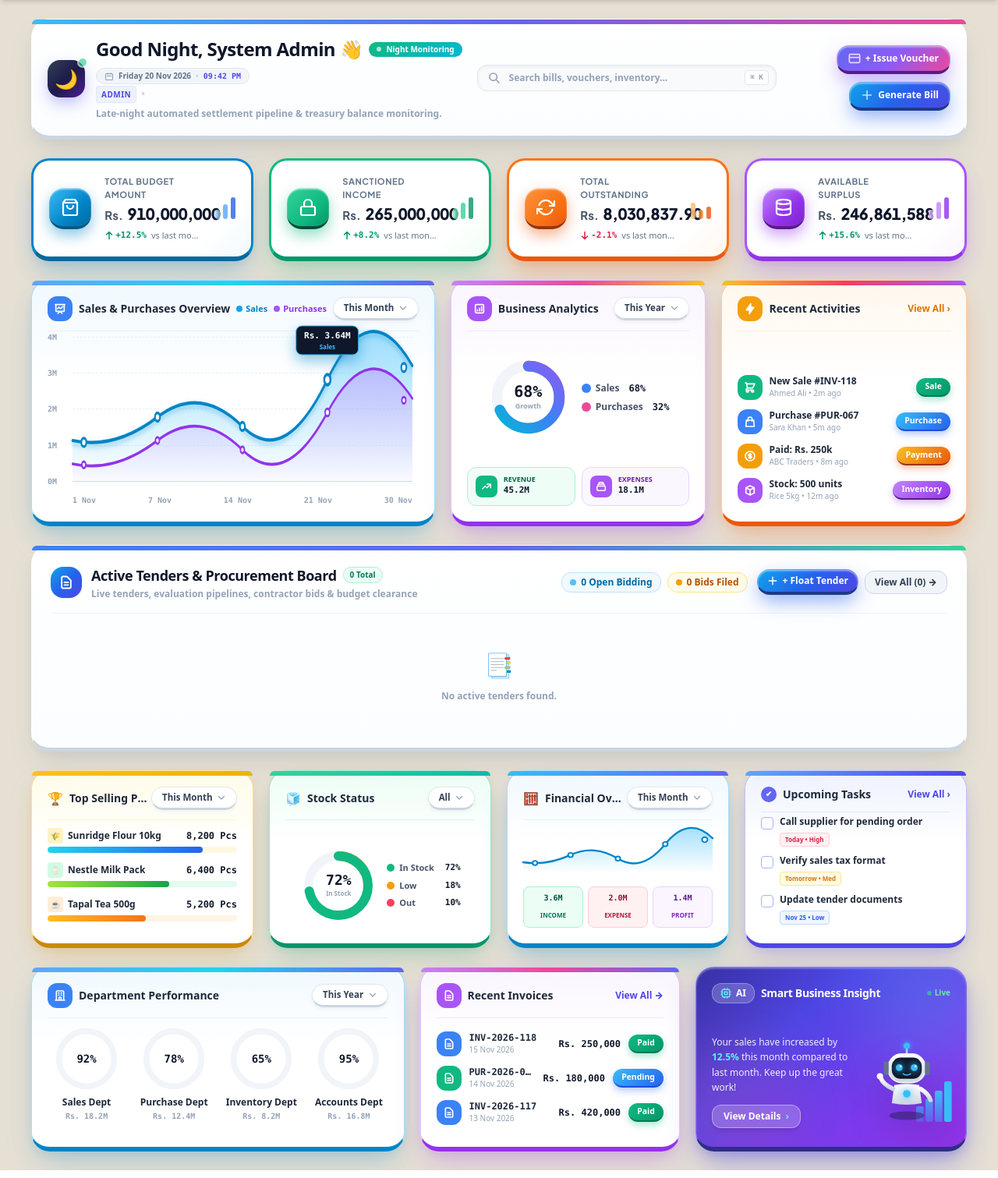
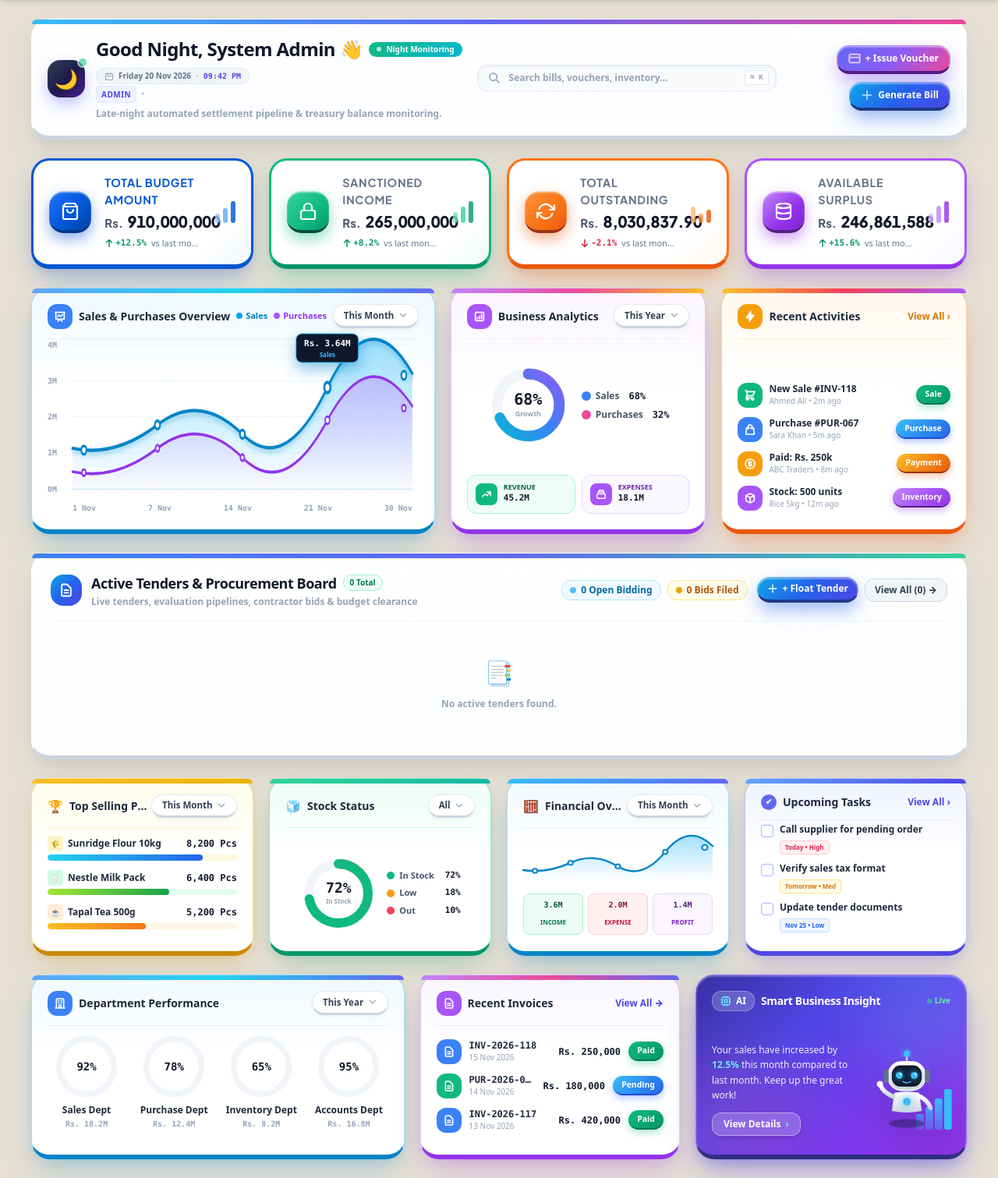
Before and after one commit to muhammadwaleed12236/tendermanagement, a Laravel app: page /dashboard in a window 1280 px wide. Shown: the part 96-1607 px from the top of the page at 78% size. Run offline with Laravel 12, Linux system fonts and the light colour scheme; a user stored in the database is signed in; data comes from the database, SQL or seed files in the repository; data that the repository does not hold is empty; style sheets or scripts are compiled from the project's sources.

Commit message:
style: set TOTAL BUDGET AMOUNT color to #0056d2, card border to #0056d2, and all stat card titles font size to 0.9rem

```diff
--- a/resources/views/dashboard.blade.php
+++ b/resources/views/dashboard.blade.php
@@ -9,6 +9,7 @@
             background-color: #e6e0d4;
             background-image: none;
             min-height: 100vh;
+            width: 100%;
             position: relative;
             overflow-x: hidden;
             font-family: system-ui, -apple-system, BlinkMacSystemFont, 'Segoe UI', Roboto, Oxygen, Ubuntu, Cantarell, sans-serif;
@@ -271,18 +272,19 @@
 
         /* 1. Electric Blue Card (TOTAL BUDGET AMOUNT) */
         .stat-card-blue {
-            background: linear-gradient(135deg, #ffffff 0%, #ffffff 80%, #f0f9ff 100%);
-            border: 3px solid #0284c7;
-            border-bottom: 6.5px solid #0369a1;
+            background: linear-gradient(135deg, #ffffff 0%, #ffffff 80%, #f0f7ff 100%);
+            border: 3px solid #0056d2;
+            border-bottom: 6.5px solid #0056d2;
             box-shadow:
-                0 16px 32px -6px rgba(2, 132, 199, 0.32),
+                0 16px 32px -6px rgba(0, 86, 210, 0.32),
                 0 4px 12px rgba(0, 0, 0, 0.05),
                 inset 0 2px 2px rgba(255, 255, 255, 0.95);
         }
         .stat-card-3d-wrap:hover .stat-card-blue {
+            border-color: #0056d2;
             border-bottom-width: 8px;
             box-shadow:
-                0 22px 42px -6px rgba(2, 132, 199, 0.45),
+                0 22px 42px -6px rgba(0, 86, 210, 0.45),
                 0 8px 18px rgba(0, 0, 0, 0.08),
                 inset 0 2px 2px rgba(255, 255, 255, 0.95);
         }
@@ -358,10 +360,10 @@
         }
 
         .candy-icon-blue {
-            background: linear-gradient(135deg, #38bdf8 0%, #0284c7 60%, #0369a1 100%);
+            background: linear-gradient(135deg, #1d72fe 0%, #0056d2 60%, #003ea1 100%);
             border-top: 1.5px solid rgba(255, 255, 255, 0.7);
-            border-bottom: 4px solid #075985;
-            box-shadow: 0 8px 18px rgba(2, 132, 199, 0.45), inset 0 1px 2px rgba(255, 255, 255, 0.6);
+            border-bottom: 4px solid #00358a;
+            box-shadow: 0 8px 18px rgba(0, 86, 210, 0.45), inset 0 1px 2px rgba(255, 255, 255, 0.6);
         }
         .candy-icon-green {
             background: linear-gradient(135deg, #34d399 0%, #10b981 60%, #059669 100%);
@@ -385,12 +387,16 @@
         /* High-Contrast Card Typography */
         .stat-card-label {
             font-family: 'Plus Jakarta Sans', 'Inter', system-ui, sans-serif;
-            font-size: 0.7rem;
+            font-size: 0.9rem !important;
             font-weight: 700;
             letter-spacing: 0.05em;
             color: #64748b;
             text-transform: uppercase;
             display: block;
+        }
+
+        .stat-card-blue .stat-card-label {
+            color: #0056d2 !important;
         }
 
         .stat-card-value {
@@ -670,7 +676,7 @@
 
                         <!-- Center: Content -->
                         <div class="min-w-0 flex-1 px-1">
-                            <span class="stat-card-label">TOTAL BUDGET AMOUNT</span>
+                            <span class="stat-card-label" style="color: #0056d2; font-size: 0.9rem;">TOTAL BUDGET AMOUNT</span>
                             <div class="text-lg xl:text-xl 2xl:text-2xl stat-card-value my-0.5 whitespace-nowrap">
                                 <span class="stat-card-currency">Rs.</span>
                                 <span data-counter-target="{{ (int)($stats['total_budget'] > 0 ? $stats['total_budget'] : 910000000) }}">
@@ -690,7 +696,7 @@
                         <div class="flex items-end gap-1 h-7 opacity-80 self-center pl-0.5 shrink-0">
                             <span class="w-1.5 rounded-full bg-blue-300" style="height: 45%;"></span>
                             <span class="w-1.5 rounded-full bg-blue-400" style="height: 70%;"></span>
-                            <span class="w-1.5 rounded-full bg-blue-600" style="height: 100%;"></span>
+                            <span class="w-1.5 rounded-full" style="background-color: #0056d2; height: 100%;"></span>
                         </div>
                     </div>
                 </div>
@@ -708,7 +714,7 @@
 
                         <!-- Center: Content -->
                         <div class="min-w-0 flex-1 px-1">
-                            <span class="stat-card-label">SANCTIONED INCOME</span>
+                            <span class="stat-card-label" style="font-size: 0.9rem;">SANCTIONED INCOME</span>
                             <div class="text-lg xl:text-xl 2xl:text-2xl stat-card-value my-0.5 whitespace-nowrap">
                                 <span class="stat-card-currency">Rs.</span>
                                 <span data-counter-target="{{ (int)($stats['total_released'] > 0 ? $stats['total_released'] : 265000000) }}">
@@ -747,7 +753,7 @@
 
                         <!-- Center: Content -->
                         <div class="min-w-0 flex-1 px-1">
-                            <span class="stat-card-label">TOTAL OUTSTANDING</span>
+                            <span class="stat-card-label" style="font-size: 0.9rem;">TOTAL OUTSTANDING</span>
                             @php
                                 $billedAmount = $stats['total_billed'] > 0 ? (float)$stats['total_billed'] : 8030837.90;
                             @endphp
@@ -789,7 +795,7 @@
 
                         <!-- Center: Content -->
                         <div class="min-w-0 flex-1 px-1">
-                            <span class="stat-card-label">AVAILABLE SURPLUS</span>
+                            <span class="stat-card-label" style="font-size: 0.9rem;">AVAILABLE SURPLUS</span>
                             <div class="text-lg xl:text-xl 2xl:text-2xl stat-card-value my-0.5 whitespace-nowrap">
                                 <span class="stat-card-currency">Rs.</span>
                                 <span data-counter-target="{{ (int)($stats['available_balance'] > 0 ? $stats['available_balance'] : 246861588) }}">
--- a/resources/views/layouts/app.blade.php
+++ b/resources/views/layouts/app.blade.php
@@ -19,21 +19,21 @@
         @vite(['resources/css/app.css', 'resources/js/app.js'])
     </head>
     <body class="font-sans antialiased text-slate-800 bg-[#e6e0d4]">
-        <div class="min-h-screen flex flex-col bg-[#e6e0d4]">
+        <div class="min-h-screen flex flex-col bg-[#e6e0d4] w-full">
             <!-- Professional Navigation Header -->
             @include('layouts.navigation')
 
             <!-- Page Heading (if set) -->
             @isset($header)
                 <header class="bg-[#fcfaf7] border-b border-[#e5ded4] shadow-xs">
-                    <div class="max-w-7xl mx-auto py-5 px-4 sm:px-6 lg:px-8">
+                    <div class="w-full px-4 sm:px-6 lg:px-8 xl:px-10 py-5">
                         {{ $header }}
                     </div>
                 </header>
             @endisset
 
             <!-- Page Content -->
-            <main class="flex-1">
+            <main class="flex-1 w-full">
                 {{ $slot }}
             </main>
         </div>
```
